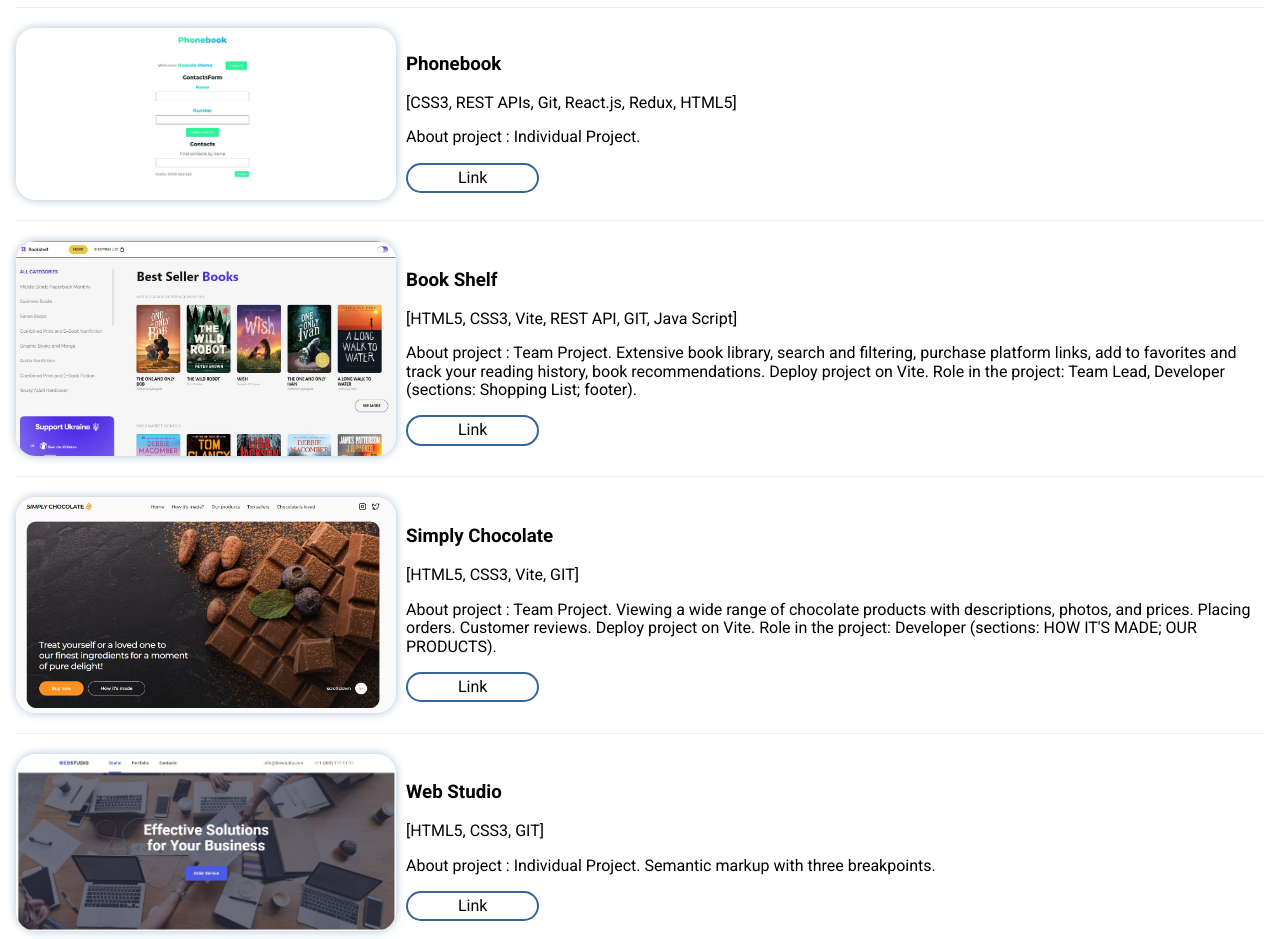
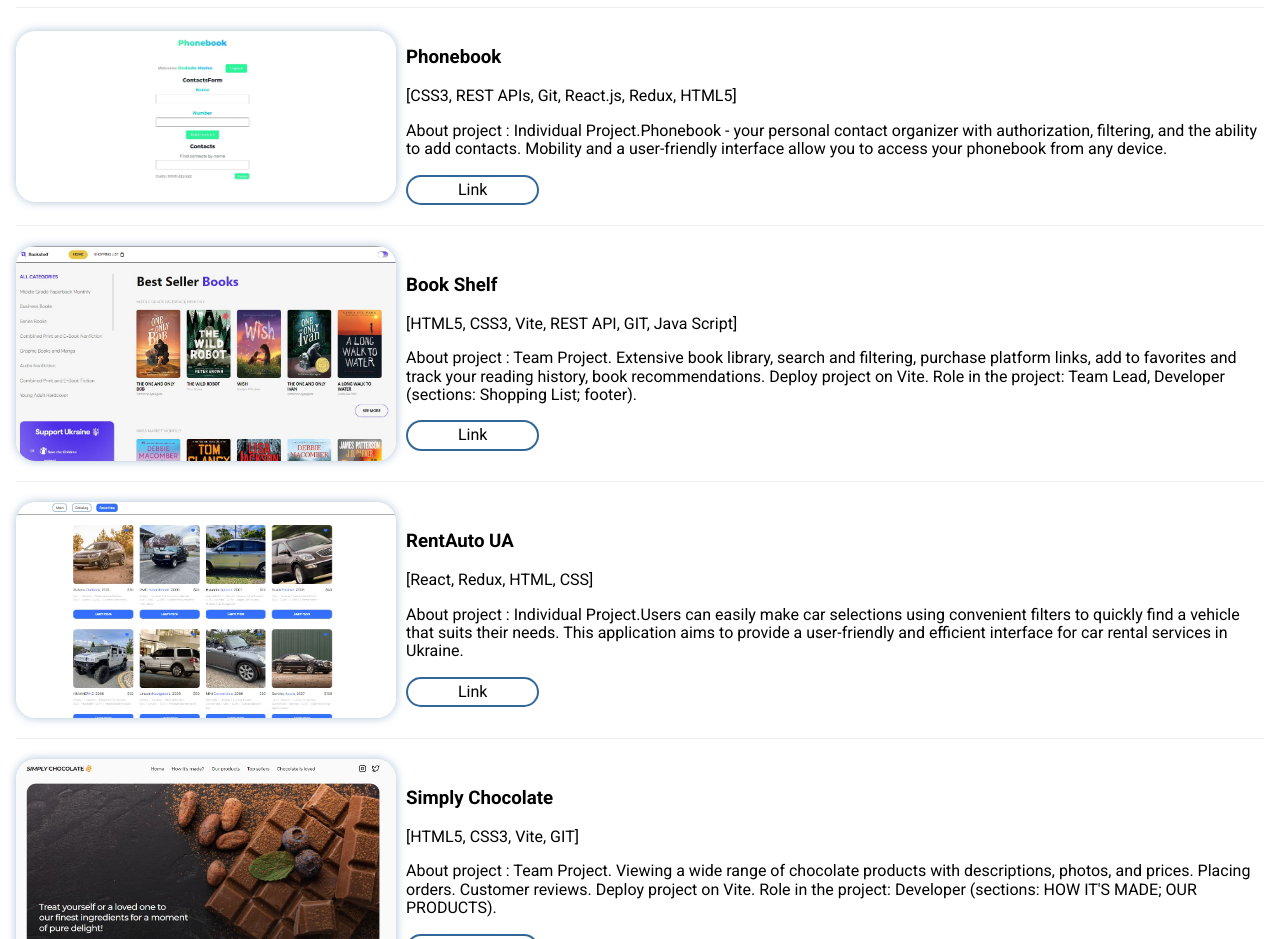
Before and after one commit to OlenaDiahil/Portfolio, a plain HTML site: page index.html in a window 1280 px wide. Shown: the part 1280-2219 px from the top of the page. Drawn offline with nearby package versions, Linux system fonts and the light colour scheme.

Commit message:
add project

```diff
--- a/index.html
+++ b/index.html
@@ -48,7 +48,7 @@
                     <div class="desription">
                         <h3>Phonebook</h3>
                         <p>[CSS3, REST APIs, Git, React.js, Redux, HTML5]</p>
-                        <p>About project : Individual Project. </p>
+                        <p>About project : Individual Project.Phonebook - your personal contact organizer with authorization, filtering, and the ability to add contacts. Mobility and a user-friendly interface allow you to access your phonebook from any device. </p>
                         <a href="https://olenadiahil.github.io/goit-react-hw-08-phonebook/"><button class="project-link" type="button">Link</button></a>
                     </div>
                 </li>
@@ -59,6 +59,15 @@
                         <p>[HTML5, CSS3, Vite, REST API, GIT, Java Script]</p>
                         <p>About project : Team Project. Extensive book library, search and filtering, purchase platform links, add to favorites and track your reading history, book recommendations. Deploy project on Vite. Role in the project: Team Lead, Developer (sections: Shopping List; footer).</p>
                         <a href="https://olenadiahil.github.io/js-project-Team-7/"><button class="project-link" type="button">Link</button></a>
+                    </div>
+                </li>
+                <li class="project">
+                    <img class="img-project" src="./img/cars.jpg" alt="Image project" />
+                    <div class="desription">
+                        <h3>RentAuto UA</h3>
+                        <p>[React, Redux, HTML, CSS]</p>
+                        <p>About project : Individual Project.Users can easily make car selections using convenient filters to quickly find a vehicle that suits their needs. This application aims to provide a user-friendly and efficient interface for car rental services in Ukraine.</p>
+                        <a href="https://olenadiahil.github.io/Cars-for-rent-in-Ukraine/"><button class="project-link" type="button">Link</button></a>
                     </div>
                 </li>
                 <li class="project">
```
Also changed, not shown: img/cars.jpg (added).
